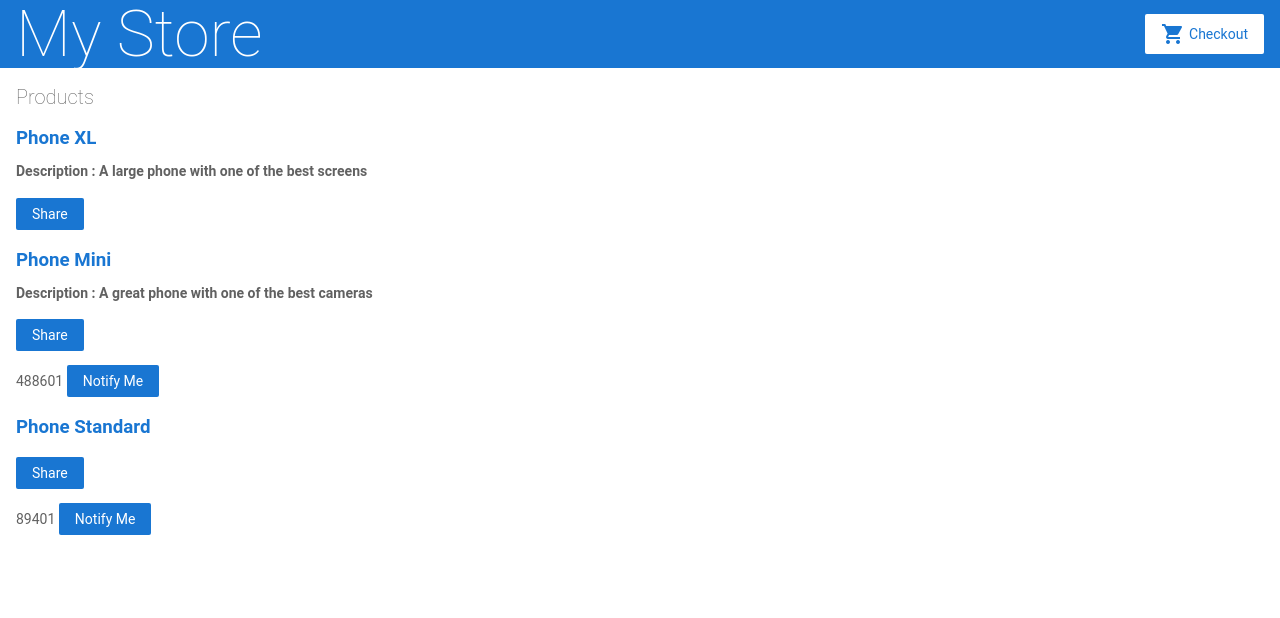
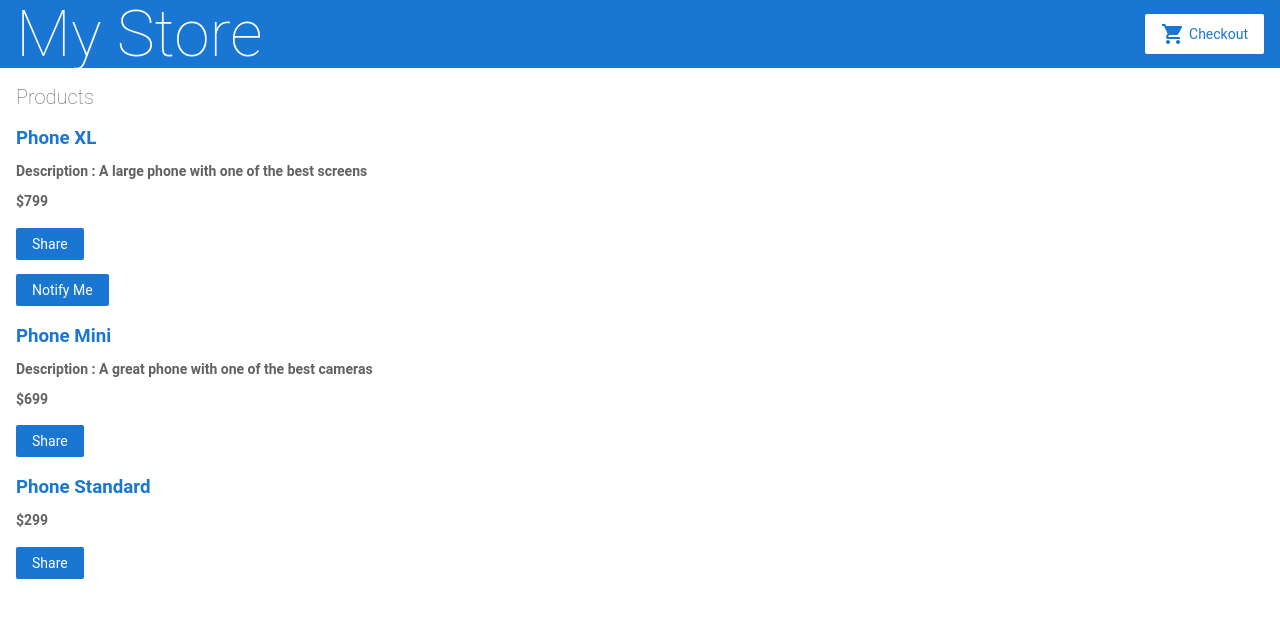
Before and after one commit to teodaniel/angular-cart-v1, an Angular app: page / in a window 1280 px wide. Shown: the top 618 px of the page. Built offline with nearby package versions, Linux system fonts and the light colour scheme.

Commit message:
4 files modified

```diff
--- a/src/app/product-alerts/product-alerts.component.html
+++ b/src/app/product-alerts/product-alerts.component.html
@@ -1,4 +1,3 @@
-<p *ngIf="product && product.price < 700">
-  {{ product.price * product.price}}
-  <button type="button">Notify Me</button>
+<p *ngIf="product && product.price > 700">
+  <button type="button" (click)="notify.emit()">Notify Me</button>
 </p>
--- a/src/app/product-alerts/product-alerts.component.ts
+++ b/src/app/product-alerts/product-alerts.component.ts
@@ -1,4 +1,4 @@
-import { Component, OnInit, Input } from '@angular/core';
+import { Component, OnInit, Input, Output, EventEmitter } from '@angular/core';
 // User defined
 import {Product} from '../products';
 @Component({
@@ -8,6 +8,7 @@
 })
 export class ProductAlertsComponent implements OnInit {
   @Input() product!: Product;
+  @Output() notify = new EventEmitter();
   constructor() {}
 
   ngOnInit(): void {}
--- a/src/app/product-list/product-list.component.html
+++ b/src/app/product-list/product-list.component.html
@@ -5,12 +5,15 @@
     <!-- [properites] -->
     <a [title]="myProduct.name + ' details'">
       <!-- string interpolation -->
+
       {{ myProduct.name }}
     </a>
     <p *ngIf="myProduct.description">Description : {{ myProduct.description }}</p>
+    <p>${{ myProduct.price}}</p>
   </h3>
   <!-- event binding in angular -->
   <button type="button" (click)="share()">Share</button>
+  <!-- PROPERTY BINDING -->
   <app-product-alerts [product]="myProduct">
   </app-product-alerts>
 </div>
--- a/src/app/product-list/product-list.component.ts
+++ b/src/app/product-list/product-list.component.ts
@@ -2,10 +2,10 @@
 
 import { products } from '../products';
 // decorator / annotatoin
-@Component( {
+@Component({
   selector: 'app-product-list',
   templateUrl: './product-list.component.html',
-  styleUrls: ['./product-list.component.css']
+  styleUrls: ['./product-list.component.css'],
 })
 export class ProductListComponent {
   products = products;
@@ -15,7 +15,6 @@
   }
 }
 
-
 /*
 Copyright Google LLC. All Rights Reserved.
 Use of this source code is governed by an MIT-style license that
```
